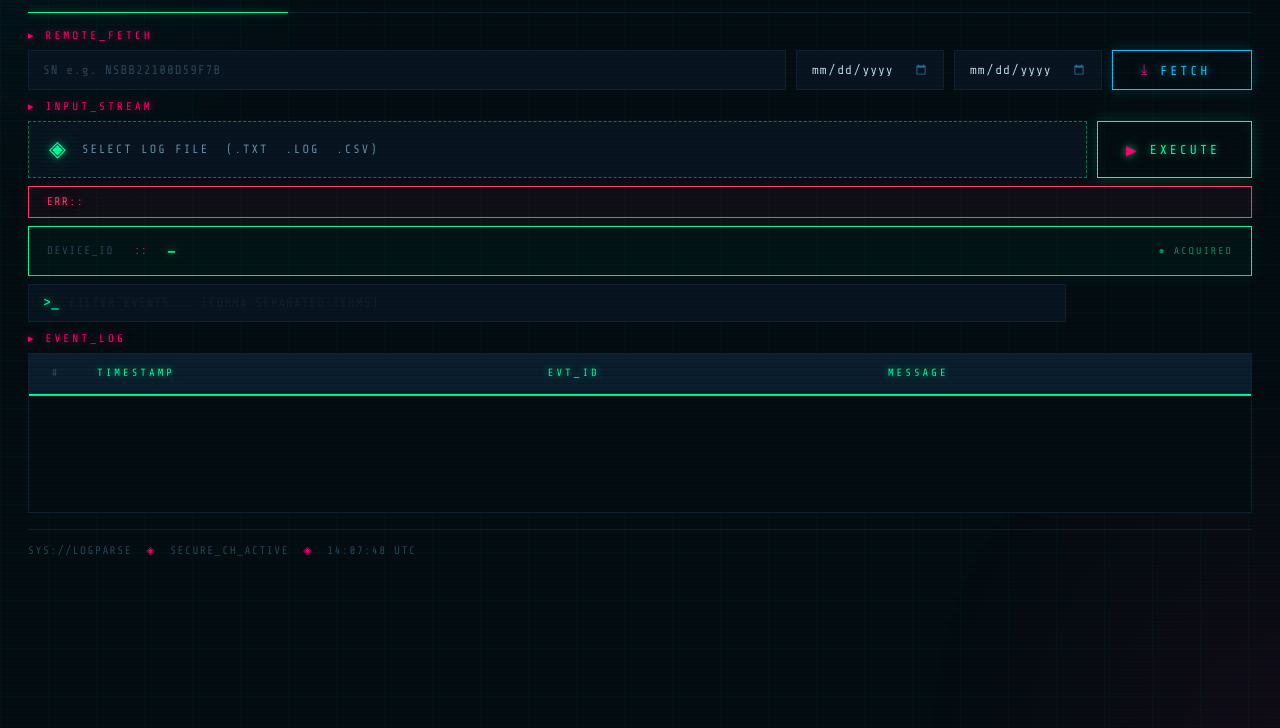
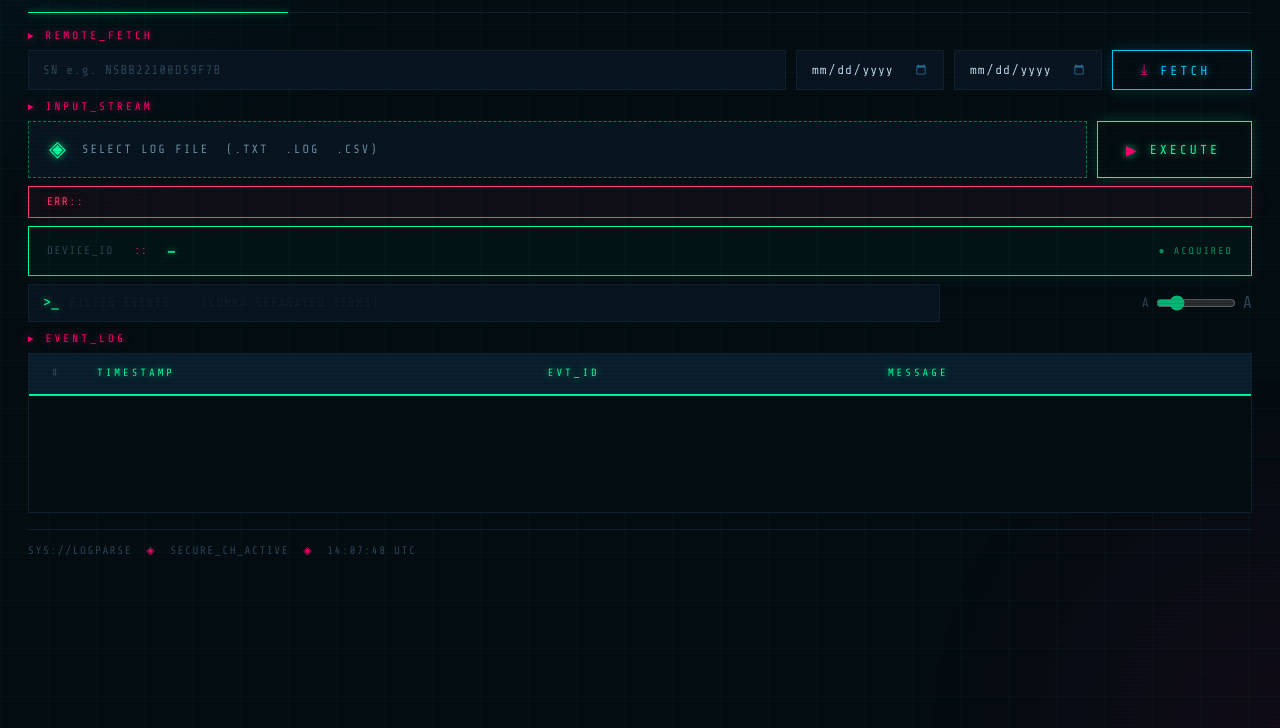
Before and after one commit to justinlue/LogParser, a website: page public/index.html in a window 1280 px wide. Shown: the part 72-800 px from the top of the page. Drawn offline with nearby package versions, Linux system fonts and the light colour scheme.

Commit message:
add zoom plugin

```diff
--- a/public/app.js
+++ b/public/app.js
@@ -15,6 +15,11 @@ const search     = document.getElementById('search');
 const resultsBody = document.getElementById('resultsBody');
 const recCount   = document.getElementById('recCount');
 const scanLine   = document.getElementById('scanLine');
+const zoomSlider = document.getElementById('zoomSlider');
+
+zoomSlider.addEventListener('input', () => {
+  document.documentElement.style.setProperty('--table-fs', zoomSlider.value + 'px');
+});
 
 let allRecords = [];
 
--- a/public/index.html
+++ b/public/index.html
@@ -78,6 +78,11 @@
           <input type="search" id="search" placeholder="FILTER EVENTS... (COMMA-SEPARATED TERMS)" disabled>
         </div>
         <div class="rec-count" id="recCount"></div>
+        <div class="zoom-wrap">
+          <span class="zoom-icon">A</span>
+          <input type="range" id="zoomSlider" min="10" max="22" step="0.5" value="12.5" aria-label="Table text size">
+          <span class="zoom-icon" style="font-size:17px">A</span>
+        </div>
       </section>
 
       <section class="data-section">
--- a/public/styles.css
+++ b/public/styles.css
@@ -24,6 +24,7 @@
   --glow-err:   0 0 7px rgba(255,61,113,.7), 0 0 20px rgba(255,61,113,.25);
   --font-m:     'Share Tech Mono', 'Courier New', monospace;
   --font-d:     'VT323', monospace;
+  --table-fs:   12.5px;
 }
 
 /* ─── Reset ──────────────────────────────────────── */
@@ -495,6 +496,30 @@ input[type="search"]:disabled { opacity: .22; cursor: not-allowed; }
   text-align: right;
 }
 
+.zoom-wrap {
+  display: flex;
+  align-items: center;
+  gap: 7px;
+  flex-shrink: 0;
+}
+
+.zoom-icon {
+  color: var(--text-d);
+  font-size: 13px;
+  letter-spacing: 0;
+  user-select: none;
+}
+
+#zoomSlider {
+  width: 80px;
+  accent-color: var(--accent);
+  cursor: pointer;
+  opacity: 0.7;
+  transition: opacity .2s;
+}
+
+#zoomSlider:hover { opacity: 1; }
+
 /* ─── Data Table ─────────────────────────────────── */
 .data-section { flex: 1; }
 
@@ -516,7 +541,7 @@ table {
   width: 100%;
   border-collapse: collapse;
   font-family: var(--font-m);
-  font-size: 12.5px;
+  font-size: var(--table-fs);
 }
 
 thead {
@@ -534,7 +559,7 @@ th {
   padding: 11px 14px;
   text-align: left;
   color: var(--accent);
-  font-size: 10.5px;
+  font-size: calc(var(--table-fs) * 0.84);
   letter-spacing: 3px;
   text-shadow: var(--glow);
   font-weight: normal;
@@ -555,7 +580,7 @@ td {
 
 td.col-num {
   color: var(--text-d);
-  font-size: 11px;
+  font-size: calc(var(--table-fs) * 0.88);
   text-align: center;
   width: 54px;
   user-select: none;
```
